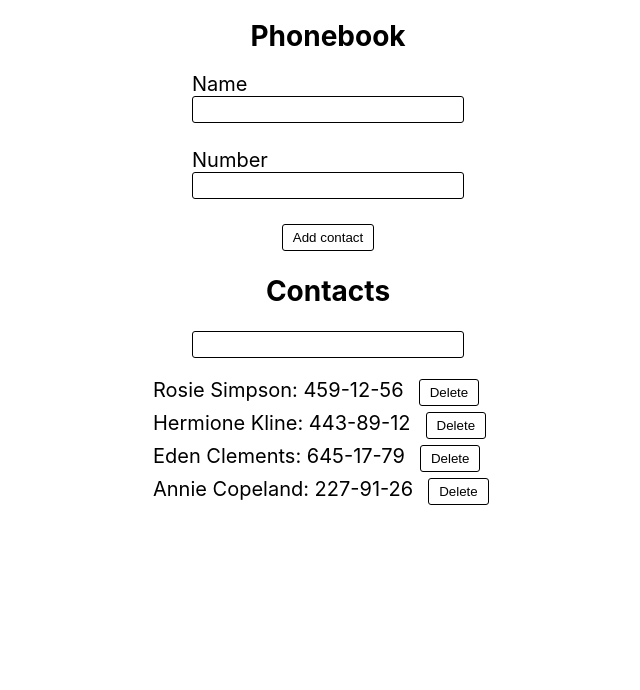
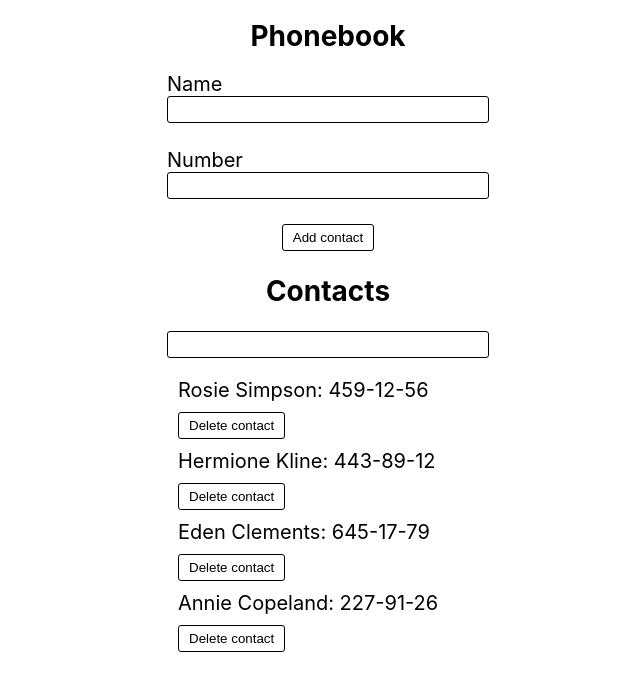
Before and after one commit to FergusonJoan/goit-react-hw-02-phonebook, a React (Create React App) app: page / in a window 1280 px wide. Shown: the top 690 px of the page, without its empty margins (312-952 px from the left). Built offline with nearby package versions, Linux system fonts and the light colour scheme.

Commit message:
summary
Change class to const in ContactForm, fix styles

```diff
--- a/src/components/ContactForm/ContactForm.jsx
+++ b/src/components/ContactForm/ContactForm.jsx
@@ -16,18 +16,17 @@ const initialValues = {
   number: '',
 };
 
-export class ContactForm extends Component {
-  onHandleSubmit = (values, { resetForm }) => {
+const onHandleSubmit = (values, { resetForm }) => {
   this.props.onSubmit({ ...values });
   resetForm();
 };
 
-  render() {
+export const ContactForm = () => {
   return (
     <Formik
       initialValues={initialValues}
       validationSchema={schema}
-        onSubmit={this.onHandleSubmit}
+      onSubmit={onHandleSubmit}
     >
       {({ values, handleChange }) => (
         <FormEl autoComplete="off">
@@ -57,8 +56,7 @@ export class ContactForm extends Component {
       )}
     </Formik>
   );
-  }
-}
+};
 
 ContactForm.propTypes = {
   onSubmit: PropTypes.func.isRequired,
--- a/src/components/ContactForm/ContactForm.styled.jsx
+++ b/src/components/ContactForm/ContactForm.styled.js
@@ -2,7 +2,7 @@ import styled from '@emotion/styled';
 import { Form, Field, ErrorMessage } from 'formik';
 
 export const FormEl = styled(Form)`
-  width: 400px;
+  width: 300px;
   display: flex;
   flex-direction: column;
   align-items: center;
@@ -16,9 +16,9 @@ export const FormLabel = styled.label`
 `;
 export const FormInput = styled(Field)`
   padding: 5px 10px;
-  width: 250px;
   border: 1px solid;
   border-radius: 3px;
+  width: 300px;
 `;
 
 export const ErrorText = styled(ErrorMessage)`
--- a/src/components/ContactForm/schema.jsx
+++ b/src/components/ContactForm/schema.jsx
@@ -3,10 +3,10 @@ import * as yup from 'yup';
 export const schema = yup.object({
   name: yup
     .string()
-    .max(2)
+    .min(2)
     .matches(
       /^[a-zA-Zа-яА-Я]+(([' -][a-zA-Zа-яА-Я ])?[a-zA-Zа-яА-Я]*)*$/,
-      "Name may contain only letters, apostrophe, dash and spaces. For example Adrian, Jacob Mercer, Charles de Batz de Castelmore d'Artagnan"
+      "name may contain only letters, apostrophe, dash and spaces. For example Adrian, Jacob Mercer, Charles de Batz de Castelmore d'Artagnan"
     )
     .required(),
   number: yup
--- a/src/components/ContactList/ContactList.styled.jsx
+++ b/src/components/ContactList/ContactList.styled.js
@@ -2,13 +2,10 @@ import styled from '@emotion/styled';
 
 export const List = styled.ul`
   list-style: none;
-  width: 350px;
+  width: 300px;
   margin: 0;
-  margin-left: auto;
-  margin-right: auto;
   padding: 0;
 `;
 export const ListItem = styled.li`
   font-size: 20px;
-  margin-bottom: 5px;
 `;
--- a/src/components/ContactListItem/ContactListIlem.styled.jsx
+++ b/src/components/ContactListItem/ContactListIlem.styled.js
@@ -6,4 +6,5 @@ export const FormButton = styled.button`
   border: 1px solid;
   border-radius: 3px;
   margin-left: 15px;
+  margin: 10px 0;
 `;
--- a/src/components/ContactListItem/ContactListItem.jsx
+++ b/src/components/ContactListItem/ContactListItem.jsx
@@ -6,7 +6,7 @@ export const ContactListItem = ({ id, name, number, onDeleteContact }) => {
     <>
       {name}: {number}
       <FormButton type="button" onClick={() => onDeleteContact(id)}>
-        Delete
+        Delete contact
       </FormButton>
     </>
   );
--- a/src/components/Filter/Filter.styled.jsx
+++ b/src/components/Filter/Filter.styled.js
@@ -1,7 +1,7 @@
 import styled from '@emotion/styled';
 
 export const FormInput = styled.input`
-  width: 250px;
+  width: 300px;
   padding: 5px 10px;
   margin-bottom: 20px;
   border: 1px solid;
```
Lines whose indentation alone changed are shown as unchanged.
